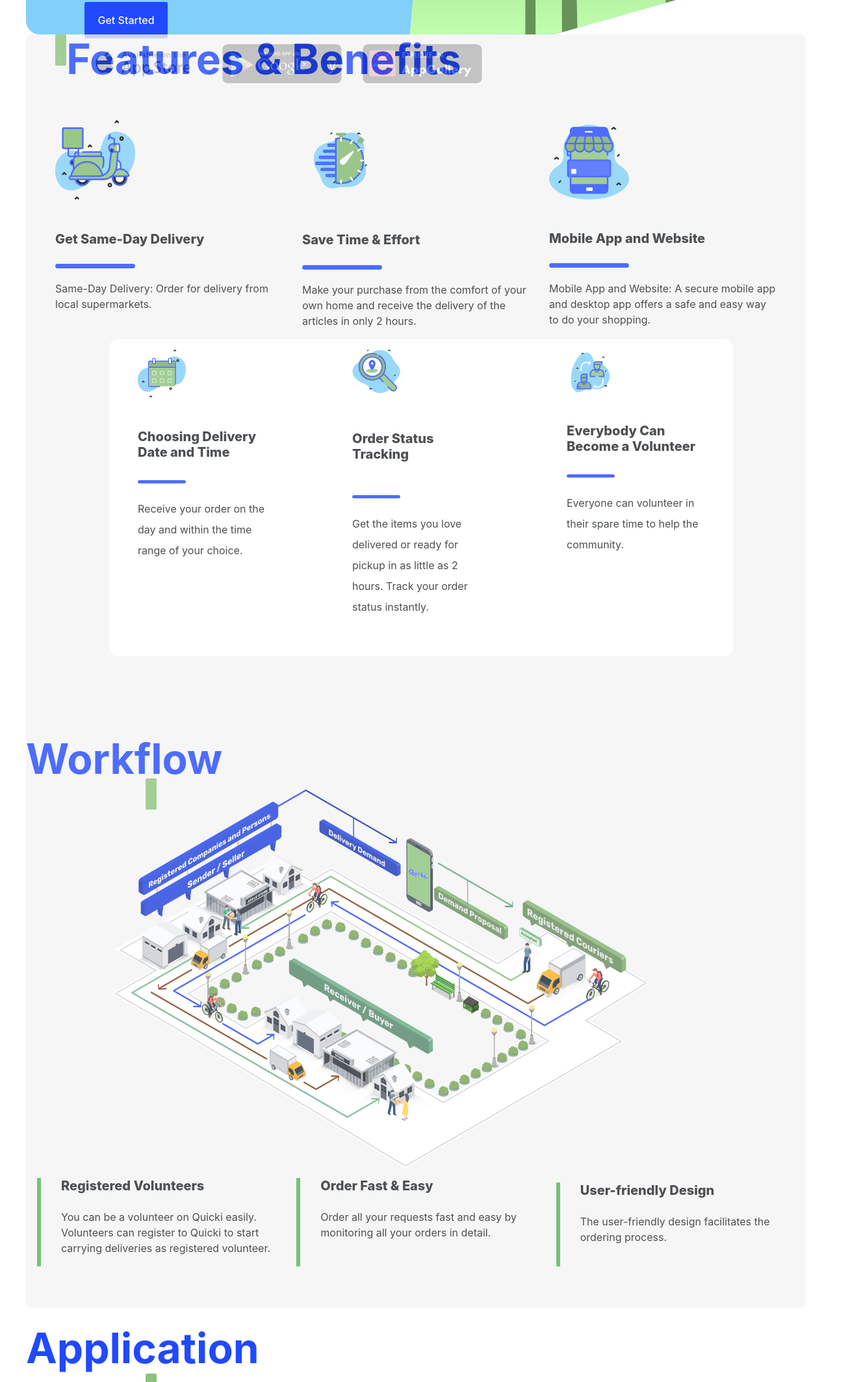
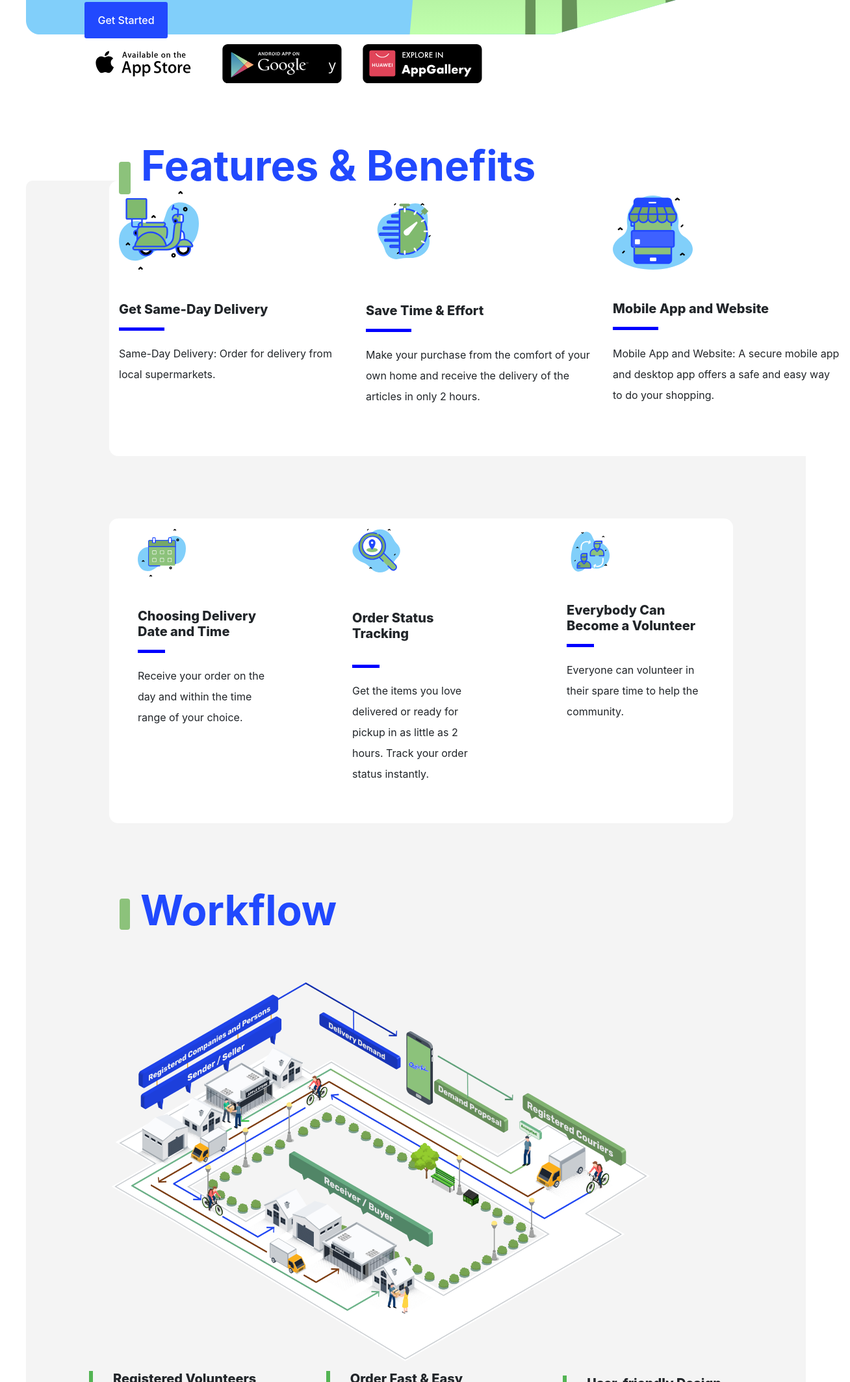
Before and after one commit to caneryildiz35/Frontend-Task-2, a plain HTML site: page index.html in a window 1280 px wide. Shown: the part 673-2800 px from the top of the page at 65% size, 1308 px wide, since content can reach past the window. Drawn offline with nearby package versions, Linux system fonts and the light colour scheme.

Commit message:
improvments

```diff
--- a/index.html
+++ b/index.html
@@ -68,11 +68,11 @@
   </section>
 
   <section class="menu-background">
-    <div class="container feature-container">
-      <div class="row">
+    <div class="container features-container">
+      <div class="row" style="position: absolute; top: 890px">
         <div class="col">
           <div class="features-title">
-            <img src="images/green_rectangle.svg" />
+            <div class="green-rectangle"></div>
             <h2>Features & Benefits</h2>
           </div>
         </div>
@@ -82,7 +82,7 @@
           <div class="features-row">
             <img src="images/delivery.svg" />
             <h5>Get Same-Day Delivery</h5>
-            <img src="images/blueline.svg" />
+            <div class="blue-line"></div>
             <p>
               Same-Day Delivery: Order for delivery from local supermarkets.
             </p>
@@ -93,7 +93,7 @@
           <div class="features-row">
             <img src="images/savetime.svg" />
             <h5>Save Time & Effort</h5>
-            <img src="images/blueline.svg" />
+            <div class="blue-line"></div>
             <p>
               Make your purchase from the comfort of your own home and receive
               the delivery of the articles in only 2 hours.
@@ -104,7 +104,7 @@
           <div class="features-row">
             <img src="images/mobileapp.svg" />
             <h5>Mobile App and Website</h5>
-            <img src="images/blueline.svg" />
+            <div class="blue-line"></div>
             <p>
               Mobile App and Website: A secure mobile app and desktop app offers
               a safe and easy way to do your shopping.
@@ -120,7 +120,7 @@
           <div class="features-second-row">
             <img src="images/calendar.svg" />
             <h5>Choosing Delivery Date and Time</h5>
-            <img src="images/blueline.svg" />
+            <div class="blue-line"></div>
             <p>
               Receive your order on the day and within the time range of your
               choice.
@@ -131,7 +131,7 @@
           <div class="features-second-row">
             <img src="images/orderstatus.svg" />
             <h5 class="order-status-title">Order Status Tracking</h5>
-            <img src="images/blueline.svg" />
+            <div class="blue-line"></div>
             <p>
               Get the items you love delivered or ready for pickup in as little
               as 2 hours. Track your order status instantly.
@@ -142,7 +142,7 @@
           <div class="features-second-row">
             <img src="images/volunteer.svg" />
             <h5 style="margin-top: 36px">Everybody Can Become a Volunteer</h5>
-            <img src="images/blueline.svg" />
+            <div class="blue-line"></div>
             <p>
               Everyone can volunteer in their spare time to help the community.
             </p>
@@ -152,7 +152,7 @@
     </div>
 
     <div class="workflow-title">
-      <img src="images/green_rectangle.svg" />
+      <div class="workflow-green-rectangle"></div>
       <h2>Workflow</h2>
     </div>
 
@@ -160,7 +160,7 @@
       <img src="images/workflow_pic.png" />
     </div>
 
-    <div class="workflow-container" style="padding-top: 15px">
+    <div class="workflow-container">
       <div class="row">
         <div class="col-sm border-left-green">
           <h5>Registered Volunteers</h5>
@@ -170,7 +170,6 @@
           </p>
         </div>
         <div class="col-sm border-left-green">
-
           <h5>Order Fast & Easy</h5>
           <p>
             Order all your requests fast and easy by monitoring all your orders
@@ -178,7 +177,6 @@
           </p>
         </div>
         <div class="col-sm border-left-green" style="margin-top: 7px">
-
           <h5>User-friendly Design</h5>
           <p>The user-friendly design facilitates the ordering process.</p>
         </div>
@@ -187,7 +185,7 @@
   </section>
 
   <div class="application-title">
-    <img src="images/green_rectangle.svg" />
+    <div class="workflow-green-rectangle"></div>
     <h2>Application</h2>
   </div>
 
@@ -209,39 +207,57 @@
             </div>
           </div>
           <h4>Customers</h4>
-          //use border left instead of img , wrap them with one div
-          <img src="images/vertical_blue_line.svg" />
+
+          <div style="display: flex">
+            <div class="left-blue-border"></div>
+            <div class="application-customers">
               <h5>Order Status Tracking for Customers</h5>
               <p>
                 Get the items you love delivered in as little as 2 hours. Get a
                 confirmation as soon as a volunteer has accepted your order.
               </p>
-          <img src="images/vertical_blue_line.svg" />
+            </div>
+          </div>
+
+          <div>
+            <div class="left-blue-border"></div>
             <h5>Choosing Delivery Date and Time</h5>
             <p>
               Receive your order on the day and within the time range of your
               choice.
             </p>
-          <img src="images/vertical_blue_line.svg" />
+          </div>
+
+          <div>
+            <div class="left-blue-border"></div>
             <h5>Easy to Repeat Order</h5>
             <p>
               View all your orders in detail and quickly repeat your order from
               the last order using the order area in your profile.
             </p>
+          </div>
+          <h4 style="margin-top: 3rem">Volunteers</h4>
+          <div style="display: flex">
+            <div class="left-blue-border"></div>
+            <div class="application-customers">
 
-          <h4 style="margin-top: 3rem">Volunteers</h4>
-          <img src="images/vertical_blue_line.svg" />
               <h5>Easy Registration for Volunteers</h5>
               <p>
-            You can easily become a volunteer on Quicki. Volunteers can register
-            on Quicki to carry deliveries as a registered volunteer.
+                You can easily become a volunteer on Quicki. Volunteers can
+                register on Quicki to carry deliveries as a registered
+                volunteer.
               </p>
-          <img src="images/vertical_blue_line.svg" />
+            </div>
+          </div>
+
+          <div>
+            <div class="left-blue-border"></div>
             <h5>Management Panel for Volunteers</h5>
             <p>
               Usability management panel for volunteers. Every volunteer can
               easily manage the status of all their orders.
             </p>
+          </div>
         </div>
       </div>
     </div>
@@ -267,7 +283,7 @@
 
   <h2>We're building Quicki <span class="green"> together!</span></h2>
 
-  <section class="container volunteer-card-container ">
+  <section class="container volunteer-card-container">
     <div class="row">
       <div class="col-sm">
         <img src="images/volunteer_card.svg" />
@@ -334,7 +350,7 @@
         </div>
       </div>
 
-      <div class="col-sm  contact-form">
+      <div class="col-sm contact-form">
         <form>
           <div class="form-group">
             <label for="name">Full Name *</label>
@@ -358,8 +374,6 @@
             <textarea class="form-control" id="message" rows="3"></textarea>
           </div>
 
-
-
           <div class="contact-button">
             <button>Contact Us <img src="images/path.svg" /></button>
           </div>
@@ -367,10 +381,6 @@
       </div>
     </div>
   </section>
-
-
-
-
 
   <div class="footer-seperator">
     <img src="images/footer_seperator.svg" />
--- a/style.css
+++ b/style.css
@@ -98,13 +98,39 @@ h2 {
 
 .menu-background {
   background-color: var(--light-grey);
-  opacity: 0.8;
+  margin-top:225px;
   border-radius: 10px;
   width: 100%;
   height: 100%;
 }
 
 
+.blue-line{
+  margin-top:1rem;
+  border-top:5px blue solid;
+  width: 20%;
+}
+
+.green-rectangle {
+  border-radius: 4px;
+  height: 50px;
+  margin-top:32px;
+  margin-right:16px;
+  border:9px var(--green) solid;
+}
+
+.workflow-green-rectangle{
+  border-radius:4px;
+  margin-right:16px;
+  border:8px var(--green) solid;
+  height: 48px;
+  margin-top:20px;
+}
+.left-blue-border{
+  border-left: 6px var(--blue) solid;
+  height: 65px;
+
+}
 
 /* DONT USE BS CLASSES IN DESCENDING WAY  */
 .features-container {
@@ -113,6 +139,8 @@ h2 {
   line-height: 32px;
   border-radius: 14px;
   background-color: var(--white);
+  padding-bottom: 60px;
+  margin-left:8rem;
 }
 .features-title {
   display: flex;
@@ -196,16 +224,24 @@ h2 {
 
 /* ---- WORKFLOW START ----*/
 
+.workflow-title {
+  display:flex;
+  margin-left:9rem;
+  margin-bottom: 4rem;
+}
 .workflow-title > img {
   height: 3rem;
   margin-bottom: -12.8rem;
   margin-left: 11.5rem;
+
 }
 
 .workflow-container {
   padding-bottom: 4rem;
   padding-left: 1rem;
-  margin-left: 1rem;
+  margin-left: 6rem;
+  padding-top: 15px;
+  width: 90%;
 }
 
 .workflow-container > .row > .col-sm > h5 {
@@ -226,6 +262,17 @@ h2 {
 }
 
 /* ---- APPLICATION START ----*/
+
+.application-title{
+  display:flex;
+  margin-top: 4rem;
+  margin-bottom: 4rem;
+  margin-left:8rem;
+}
+.application-customers{
+  margin-left: 24px;
+}
+
 
 .application-title > img {
   height: 3rem;
@@ -254,9 +301,16 @@ h2 {
 }
 
 .application-content {
-  margin-left: -7rem;
   margin-right: 110px;
 }
+
+
+.application-customers > h5{
+  margin-bottom: 1.5rem;
+}
+
+
+.application-customers
 
 .application-container > .row > .application-content > img {
   margin-bottom: -9rem;
```
Lines whose indentation alone changed are shown as unchanged.
